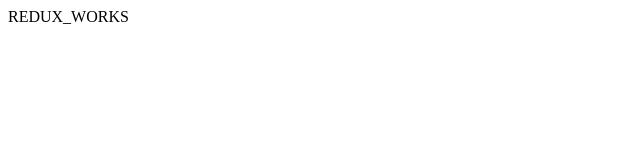
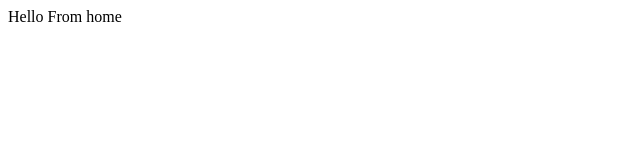
Before and after one commit to alle-zhinzher/hacaton, a React app in the folder client/: page / in a window 1280 px wide. Shown: the top 160 px of the page, without its empty margins (0-640 px from the left). Built offline with nearby package versions, Linux system fonts and the light colour scheme.

Commit message:
Add React Router

```diff
--- a/client/src/components/App.js
+++ b/client/src/components/App.js
@@ -1,15 +1,25 @@
 import React, { Component } from 'react'
+// Redux
 import { Provider } from 'react-redux';
 import store from '../store';
-
+// Router
+import { BrowserRouter as Router, Switch, Route } from "react-router-dom";
+// Components
 import TestRedux from './TestRedux';
+import Home from './Home';
+// Styles
 import './App.scss'
 
 class App extends Component {
     render() {
         return (
             <Provider store={store}>
-                <TestRedux />
+                <Router>
+                    <Switch>
+                        <Route path="/" exact component={Home} />
+                        <Route path="/t" component={TestRedux} />
+                    </Switch>
+                </Router>
             </Provider>
         )
     }
--- /dev/null
+++ b/client/src/components/Home.js
@@ -0,0 +1,13 @@
+import React, { Component } from 'react'
+
+class Home extends Component {
+    render() {
+        return (
+            <div>
+                Hello From home
+            </div>
+        )
+    }
+}
+
+export default Home
```
Also changed, not shown: 1 other file (tests, documents, lock files or other folders).
